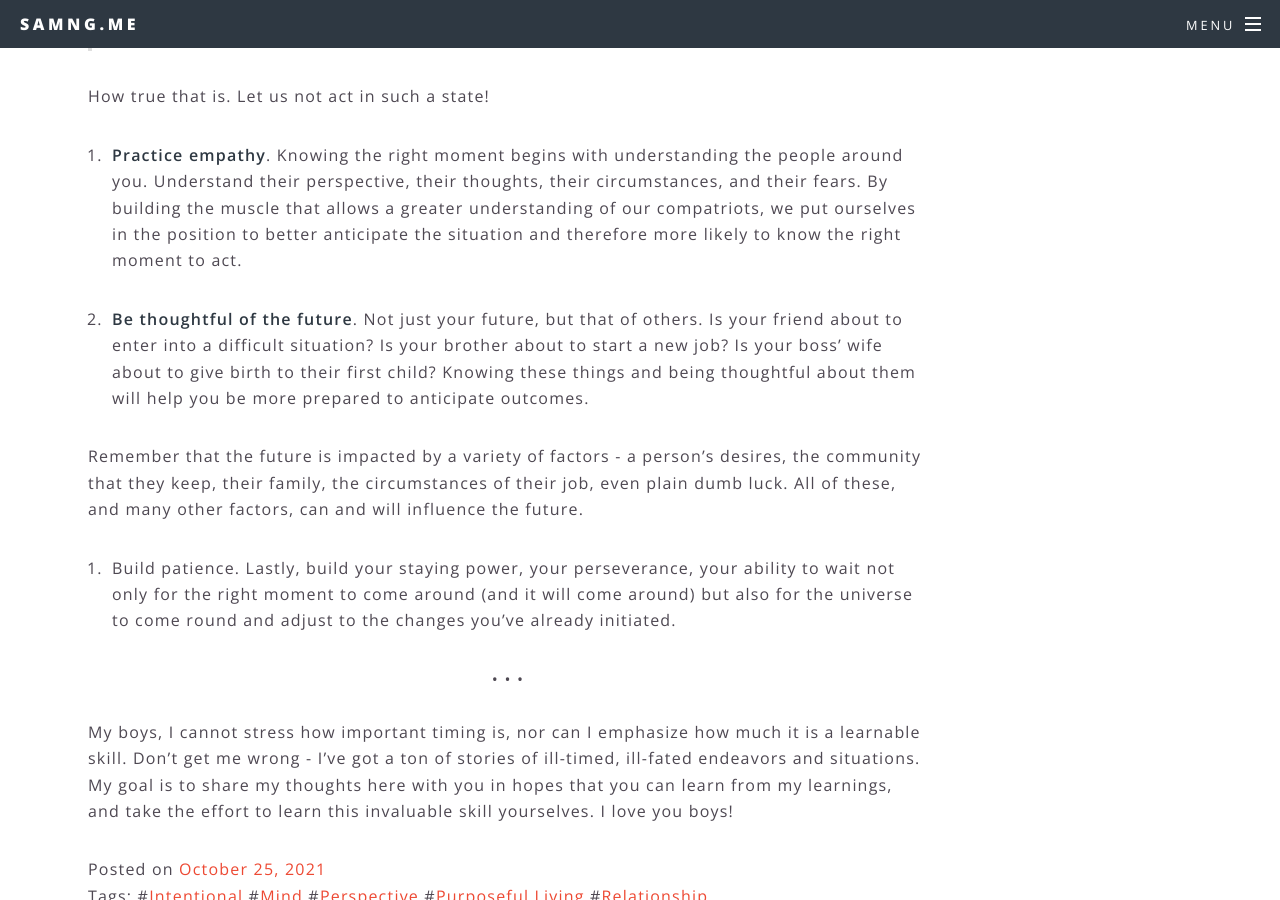
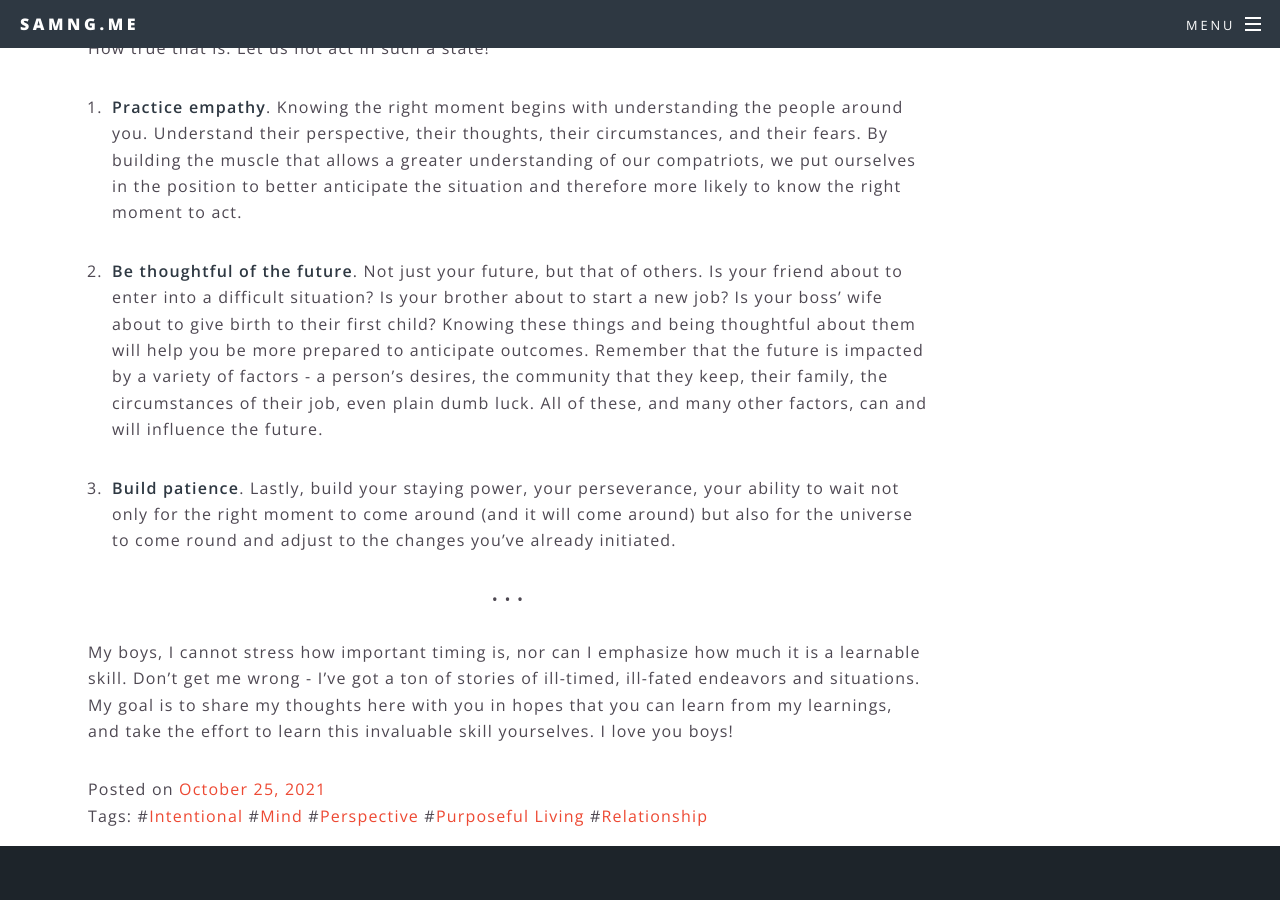
Before and after one commit to samng96/samng.me, a Jekyll site: the page built from letters-to-my-son/_posts/2021-10-25-know-the-moment.markdown, in a window 1280 px wide and 900 px high, scrolled down 1572 px. Built offline with Jekyll 4.4.1, drawn with Linux system fonts in a browser that asks for light colours.

```diff
--- a/letters-to-my-son/_posts/2021-10-25-know-the-moment.markdown
+++ b/letters-to-my-son/_posts/2021-10-25-know-the-moment.markdown
@@ -23,17 +23,15 @@ So how do we grow this skill? A few thoughts.
 
 2. **Be resolved never to speak or act in anger or frustration**. These emotions (and others: jealousy, wounded pride, resentment, fear etc.) make us irrational, and often cause us to say or do things inconsistent with our values, and often cause irreparable damage. Aristotle wrote,
 
->> "Anybody can become angry - that is easy; but to be angry with the right person, and to the right degree, and at the right time, and for the right purpose, and in the right way- that is not within everybody's power and is not easy".
+> "Anybody can become angry - that is easy; but to be angry with the right person, and to the right degree, and at the right time, and for the right purpose, and in the right way- that is not within everybody's power and is not easy".
 
 How true that is. Let us not act in such a state!
 
 3. **Practice empathy**. Knowing the right moment begins with understanding the people around you. Understand their perspective, their thoughts, their circumstances, and their fears. By building the muscle that allows a greater understanding of our compatriots, we put ourselves in the position to better anticipate the situation and therefore more likely to know the right moment to act.
 
-4. **Be thoughtful of the future**. Not just your future, but that of others. Is your friend about to enter into a difficult situation? Is your brother about to start a new job? Is your boss' wife about to give birth to their first child? Knowing these things and being thoughtful about them will help you be more prepared to anticipate outcomes.
+4. **Be thoughtful of the future**. Not just your future, but that of others. Is your friend about to enter into a difficult situation? Is your brother about to start a new job? Is your boss' wife about to give birth to their first child? Knowing these things and being thoughtful about them will help you be more prepared to anticipate outcomes. Remember that the future is impacted by a variety of factors - a person's desires, the community that they keep, their family, the circumstances of their job, even plain dumb luck. All of these, and many other factors, can and will influence the future.
 
-Remember that the future is impacted by a variety of factors - a person's desires, the community that they keep, their family, the circumstances of their job, even plain dumb luck. All of these, and many other factors, can and will influence the future.
-
-5. Build patience. Lastly, build your staying power, your perseverance, your ability to wait not only for the right moment to come around (and it will come around) but also for the universe to come round and adjust to the changes you've already initiated.
+5. **Build patience**. Lastly, build your staying power, your perseverance, your ability to wait not only for the right moment to come around (and it will come around) but also for the universe to come round and adjust to the changes you've already initiated.
 
 <center>• • •</center><br>
 My boys, I cannot stress how important timing is, nor can I emphasize how much it is a learnable skill. Don't get me wrong - I've got a ton of stories of ill-timed, ill-fated endeavors and situations. My goal is to share my thoughts here with you in hopes that you can learn from my learnings, and take the effort to learn this invaluable skill yourselves. I love you boys!
```
